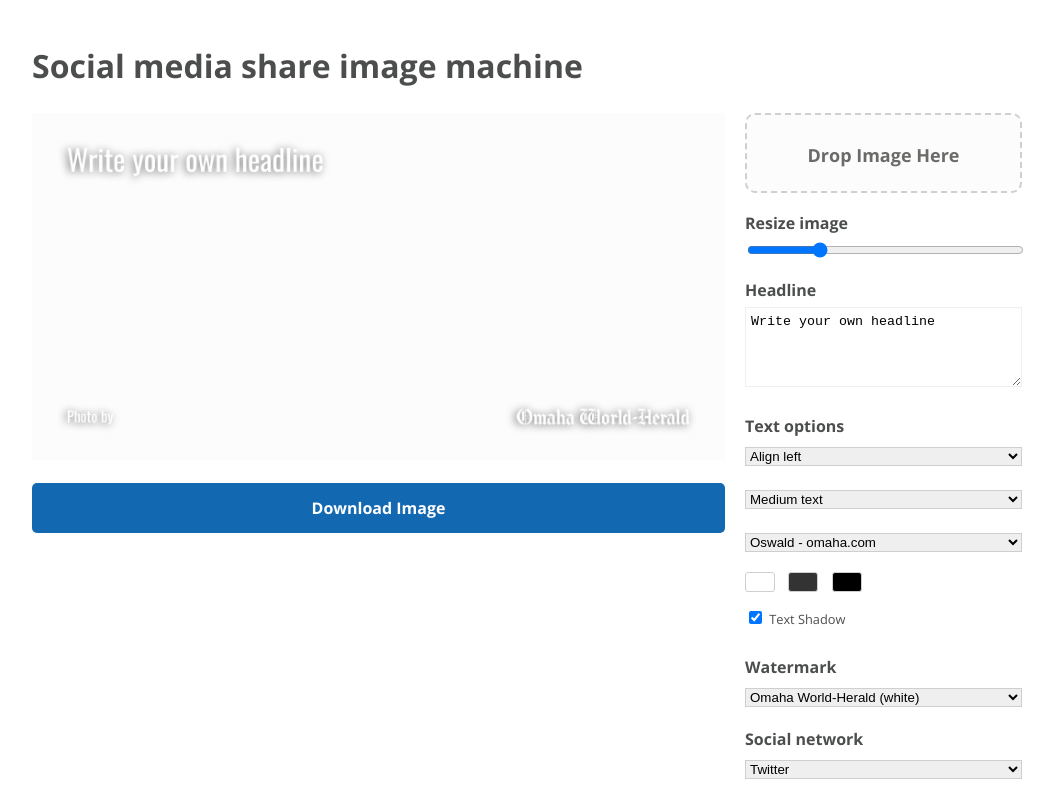
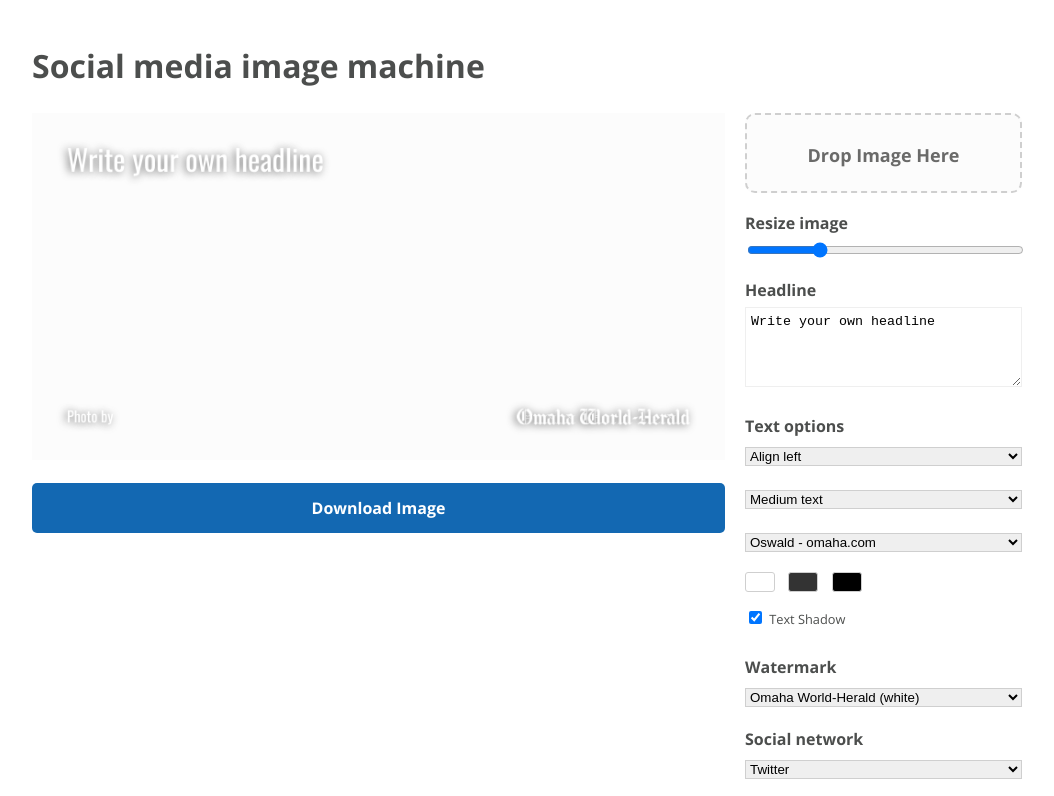
Before and after one commit to bvankat/meme, a website: page index.html in a window 1280 px wide. Shown: the top 796 px of the page, without its empty margins (113-1167 px from the left). Drawn offline with nearby package versions, Linux system fonts and the light colour scheme.

Commit message:
index.html h1 update

```diff
--- a/index.html
+++ b/index.html
@@ -11,7 +11,7 @@
   </head>
   <body class="meme">
     <div class="m-meme">
-      <h1>Social media share image machine</h1>
+      <h1>Social media image machine</h1>
       <form class="m-editor" id="meme-editor-view">
         <div class="dropzone" id="dropzone">Drop Image Here</div>
 
```
